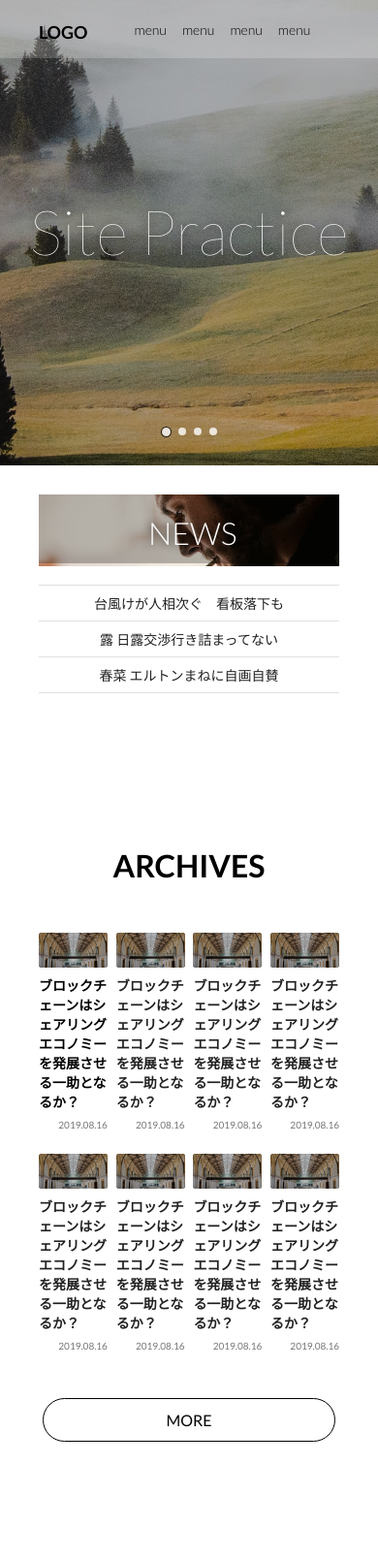
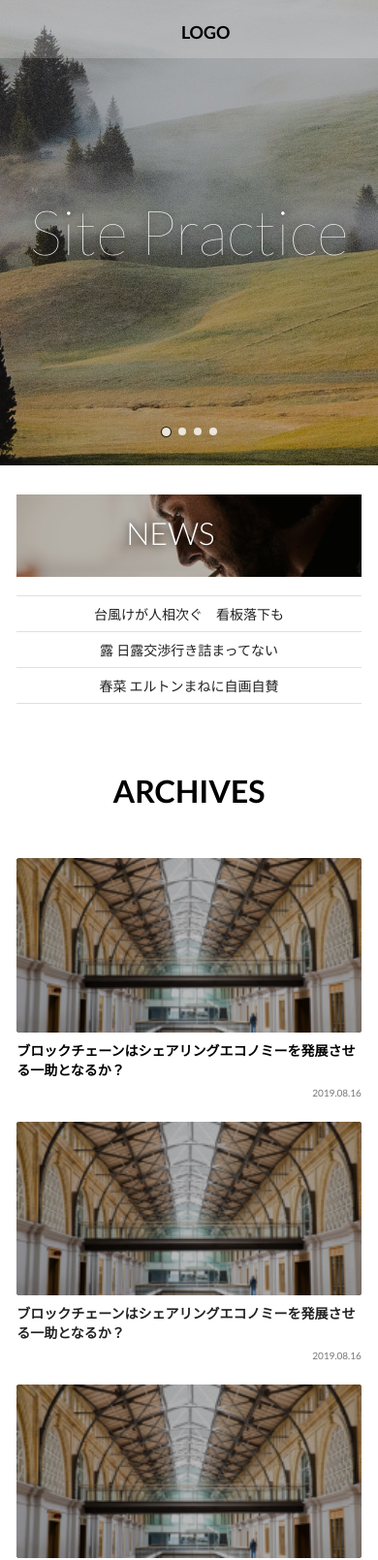
Before and after one commit to satoran/sass_base, a website built with Parcel: page index.html in a window 390 px wide. Shown: the top 1609 px of the page at 97% size. Before the commit the page ends 1587 px from the top, so only its background shows below. Built offline with nearby package versions, Linux system fonts and the light colour scheme.

Commit message:
edit
added some media-query css properties, ex.paddings, flex-directions

```diff
--- a/_media_query.scss
+++ b/_media_query.scss
@@ -1,8 +1,14 @@
 @media (max-width: 480px) {
-    // menu-bar
+    // header
     .menu-bar {
-      ul {
-        padding: 0 7%;
+      .menu-bar-container{
+        width: 100%!important;
+        padding: 0 4.4%;
+        justify-content: center;
+      }
+
+      .menu-container {
+        display: none!important;
       }
     }
 
@@ -12,10 +18,16 @@
       }
     }
 
-    // news-image
+    .news {
+      padding: 0 4.4%;
+    }
+
+
+    // news
     .news {
       display: flex;
       flex-direction: column;
+      margin: 0 auto;
 
       .news-image {
         width: 100%;
@@ -24,13 +36,16 @@
           width: 100%;
           height: auto;
           margin: 0;
+          display: flex;
+          top: 0;
+          left: 0;
+          justify-content: center;
 
           &::before {
             @include background-color;
-            bottom: 3px;
           }
 
-          span {
+          .news-logo {
             top: 20px;
             left: 113px;
           }
@@ -47,4 +62,20 @@
         }
       }
     }
+
+    // archives
+    .archives-contents{
+      max-width: initial;
+      padding: 0 4.4%!important;
+      display: flex;
+      flex-wrap: nowrap;
+      flex-direction: column;
+
+      .contents-container{
+        width: auto!important;
+      }
+    }
+    .button{
+      padding: 0 4.4%;
+    }
   }
```
Also changed, not shown: dist/index.js, 7 other files.
